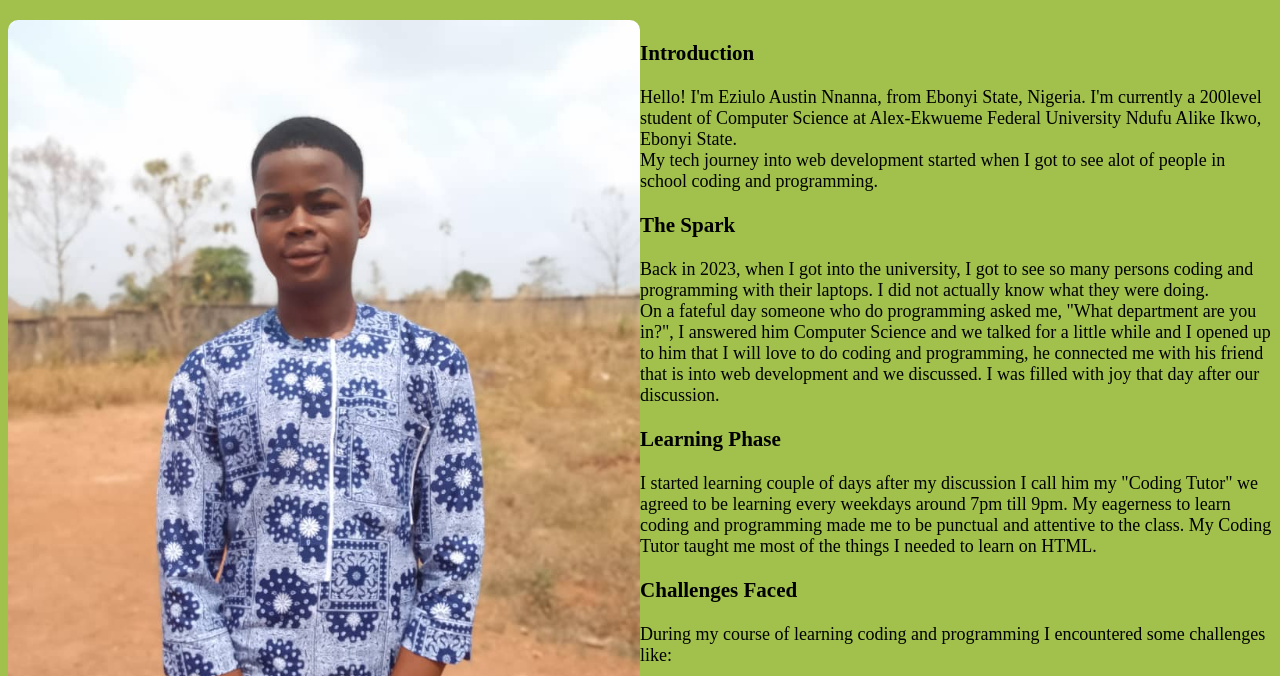
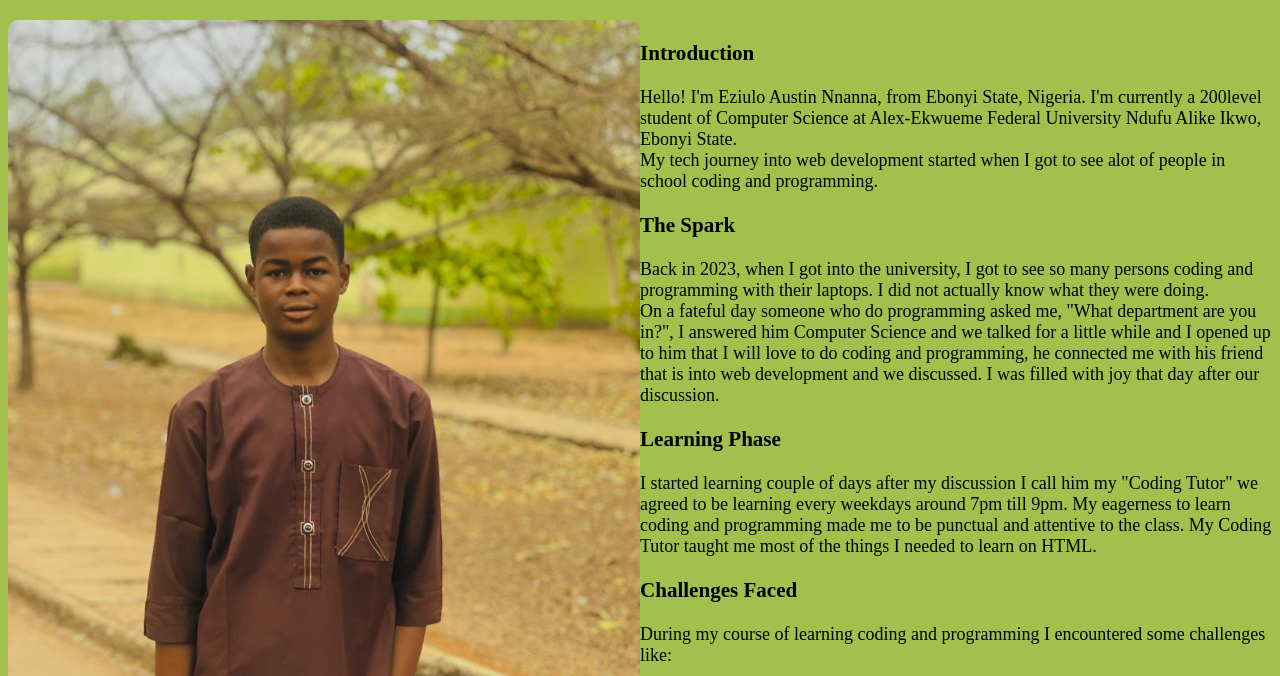
Before and after one commit to AustinEziulo/TechJourney, a plain HTML site: page index.html in a window 1280 px wide. Shown: the part 124-800 px from the top of the page. Drawn offline with Linux system fonts and the light colour scheme.

Commit message:
Initial Commit

```diff
--- a/index.html
+++ b/index.html
@@ -12,7 +12,7 @@
     </header>
     <main>
       <div class="profileContainer">
-        <img src="Images/raptin.jpg" alt="profilePicture" class="profilePicture">
+        <img src="Images/austin.png" alt="profilePicture" class="profilePicture">
       </div>
       <div class="techJourney">
         <h3>Introduction</h3>
```
